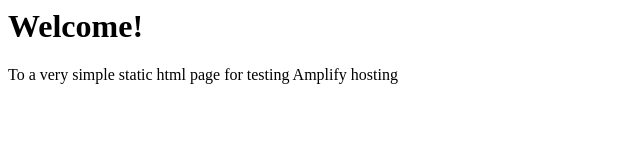
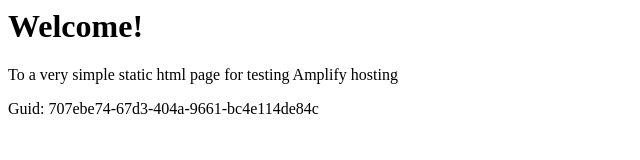
Before and after one commit to aws-aemilia-nrt/Github-PR-Commit-Integration-Test-DoNotTouch-Gith-P5X5MO5I-v1-prod-ap-northeast-1, a website: page src/index.html in a window 1280 px wide. Shown: the whole page, without its empty margins (0-640 px from the left). Drawn offline with Linux system fonts and the light colour scheme.

Commit message:
commit from integ tests

```diff
--- a/src/index.html
+++ b/src/index.html
@@ -1,3 +1,5 @@
+
+
 <html lang="en">
 
 <head>
@@ -10,6 +12,6 @@
 <body>
     <h1>Welcome!</h1>
     <p>To a very simple static html page for testing Amplify hosting</p>
-</body>
+    <p>Guid: 707ebe74-67d3-404a-9661-bc4e114de84c</p></body>
 
 </html>
```
